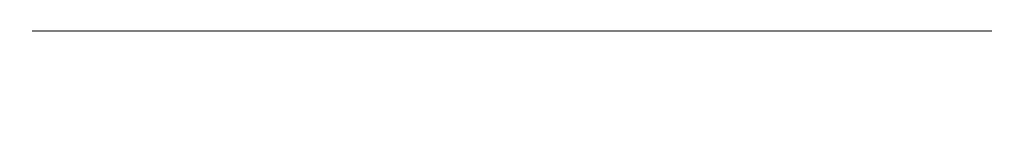
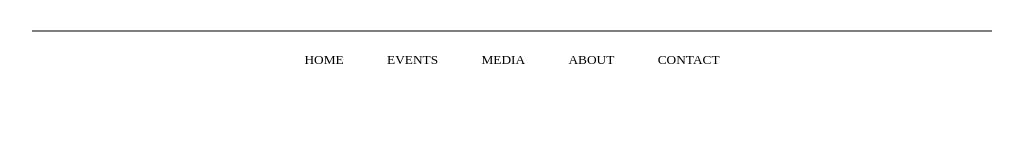
Before and after one commit to demond611/jw_church_site, a website: page app/index.html in a window 1280 px wide. Shown: the whole page, without its empty margins (128-1151 px from the left). Drawn offline with Linux system fonts and the light colour scheme.

Commit message:
updated footer.css and footer div in index.html

```diff
--- a/app/assets/styles/modules/_footer.css
+++ b/app/assets/styles/modules/_footer.css
@@ -7,4 +7,29 @@
 		opacity: 0.5;
 	}
 
+	&__footer-links {
+		margin-top: 20px;
+	}
+
+	&__site-links {
+		list-style-type: none;
+		margin: 0;
+		padding: 0;
+		text-align: center;
+
+		& li {
+			display: inline;
+			padding: 5px;
+		}
+
+		& li + li {
+			margin-left: 30px;
+		}
+
+	}
+
+	&--uppercase { text-transform: uppercase; }
+
+	&--smaller-text { font-size: smaller; }
+
 }
--- a/app/index.html
+++ b/app/index.html
@@ -25,6 +25,15 @@
 		<!-- FOOTER -->
 		<div class="footer">
 			<div class="footer__footer-rule"></div>
+			<div class="footer__footer-links">
+				<ul class="footer__site-links footer--uppercase footer--smaller-text">
+					<li>home</li>
+					<li>events</li>
+					<li>media</li>
+					<li>about</li>
+					<li>contact</li>
+				</ul>
+			</div>
 		</div>
 	</div>
 
--- a/app/temp/styles/main.css
+++ b/app/temp/styles/main.css
@@ -283,3 +283,22 @@ template {
 		border-top: 2px solid black;
 		opacity: 0.5;
 	}
+.footer__footer-links {
+		margin-top: 20px;
+	}
+.footer__site-links {
+		list-style-type: none;
+		margin: 0;
+		padding: 0;
+		text-align: center;
+
+	}
+.footer__site-links li {
+			display: inline;
+			padding: 5px;
+		}
+.footer__site-links li + li {
+			margin-left: 30px;
+		}
+.footer--uppercase { text-transform: uppercase; }
+.footer--smaller-text { font-size: smaller; }
```
